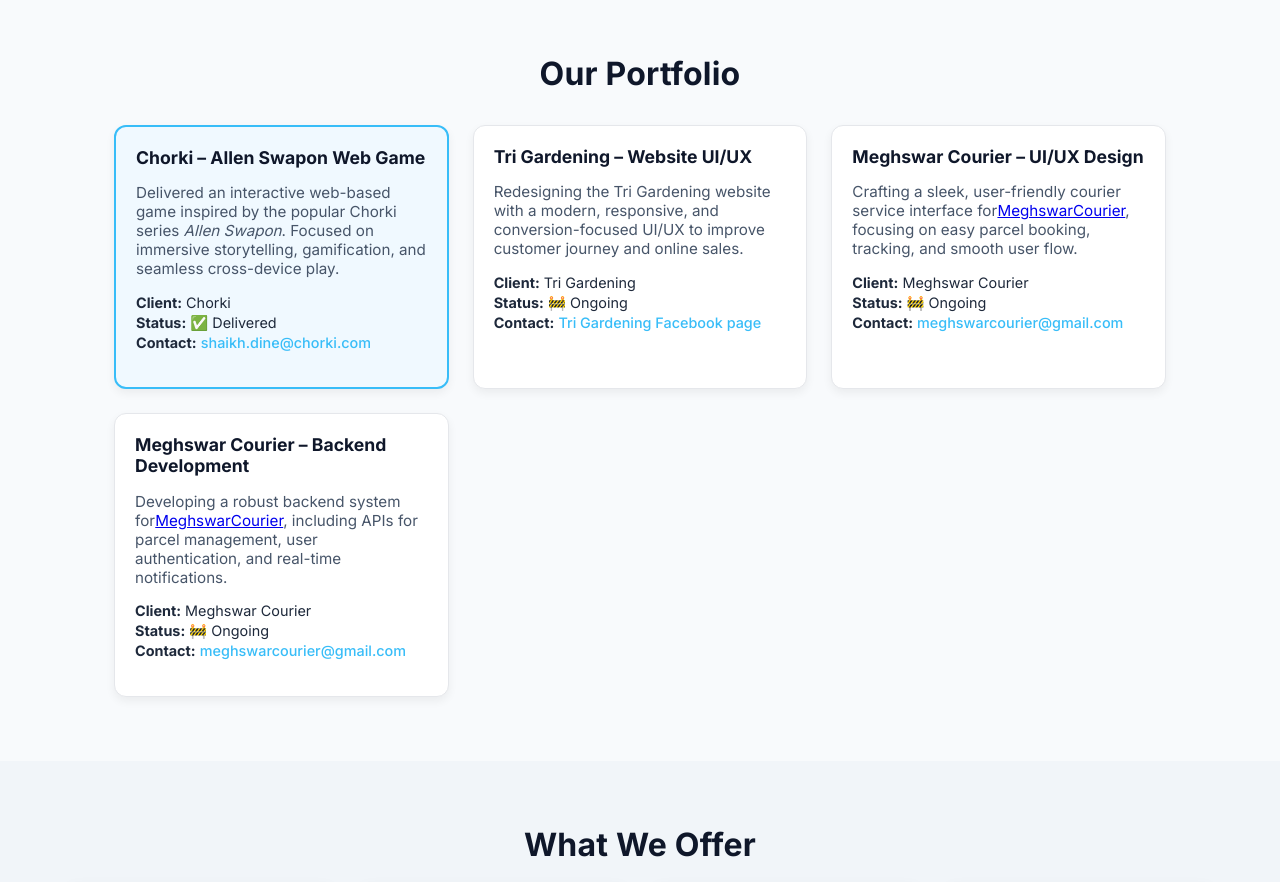
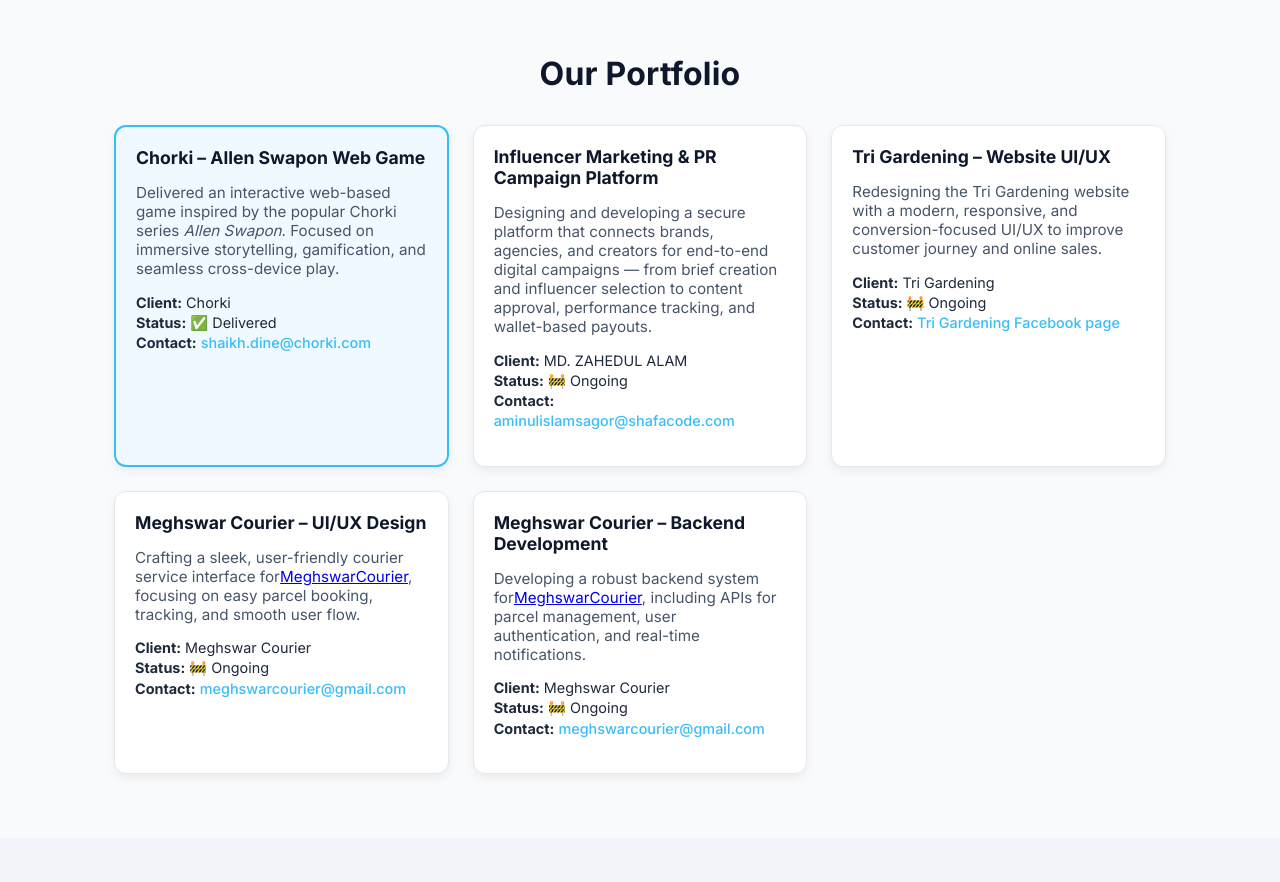
Before and after one commit to AminulSagor/shafacodeweb, a React (Create React App) app: page / in a window 1280 px wide. Shown: the part 560-1442 px from the top of the page. Built offline with nearby package versions, Linux system fonts and the light colour scheme.

Commit message:
Update portfolio and fix eslint warning

```diff
--- a/src/components/Header.jsx
+++ b/src/components/Header.jsx
@@ -1,10 +1,8 @@
 import { useState, useEffect, useRef } from "react";
 import { Link, NavLink } from "react-router-dom";
 import { HashLink } from "react-router-hash-link";
-import { FaWhatsapp, FaFacebookF, FaLinkedinIn } from "react-icons/fa";
 import "./HeaderFooter.css";
 
-// ...
 export default function Header() {
   const [open, setOpen] = useState(false);
   const menuRef = useRef(null);
@@ -16,7 +14,9 @@ export default function Header() {
   }, []);
 
   useEffect(() => {
-    const onKey = (e) => e.key === "Escape" && setOpen(false);
+    const onKey = (e) => {
+      if (e.key === "Escape") setOpen(false);
+    };
     document.addEventListener("keydown", onKey);
     return () => document.removeEventListener("keydown", onKey);
   }, []);
@@ -24,9 +24,10 @@ export default function Header() {
   useEffect(() => {
     const onClick = (e) => {
       if (!open) return;
-      // 👇 Ignore clicks on the toggle button
       if (e.target.closest(".menu-toggle")) return;
-      if (menuRef.current && !menuRef.current.contains(e.target)) setOpen(false);
+      if (menuRef.current && !menuRef.current.contains(e.target)) {
+        setOpen(false);
+      }
     };
     document.addEventListener("click", onClick);
     return () => document.removeEventListener("click", onClick);
@@ -36,18 +37,20 @@ export default function Header() {
     <header className="header">
       <div className="container header-inner">
         <Link to="/" className="logo-link">
-          <img src="/assets/logo/logo.png" alt="ShafaCode Logo" className="logo-img" />
+          <img
+            src="/assets/logo/logo.png"
+            alt="ShafaCode Logo"
+            className="logo-img"
+          />
           <span className="logo-text">ShafaCode</span>
         </Link>
 
-        {/* Burger */}
-        {/* Burger */}
         <button
           className="menu-toggle"
           aria-label={open ? "Close menu" : "Open menu"}
           aria-expanded={open}
           aria-controls="primary-navigation"
-  onClick={() => setOpen(v => !v)}
+          onClick={() => setOpen((v) => !v)}
         >
           <span className="menu-icon" aria-hidden="true" />
         </button>
@@ -57,19 +60,39 @@ export default function Header() {
           className={`nav-center ${open ? "open" : ""}`}
           ref={menuRef}
         >
-  <ul className="nav-links" role="list">
-    <li><NavLink to="/" end className={({ isActive }) => (isActive ? "active" : "")}>Home</NavLink></li>
-    <li><HashLink smooth to="/#services" className="hash-link">Services</HashLink></li>
-    <li><HashLink smooth to="/#portfolio" className="hash-link">Portfolio</HashLink></li>
-    <li><HashLink smooth to="/#contact" className="hash-link">Contact</HashLink></li>
+          <ul className="nav-links">
+            <li>
+              <NavLink
+                to="/"
+                end
+                className={({ isActive }) => (isActive ? "active" : "")}
+              >
+                Home
+              </NavLink>
+            </li>
+            <li>
+              <HashLink smooth to="/#services" className="hash-link">
+                Services
+              </HashLink>
+            </li>
+            <li>
+              <HashLink smooth to="/#portfolio" className="hash-link">
+                Portfolio
+              </HashLink>
+            </li>
+            <li>
+              <HashLink smooth to="/#contact" className="hash-link">
+                Contact
+              </HashLink>
+            </li>
           </ul>
         </nav>
 
-
-
         <div className="header-contact">
           <span className="call-label">Call Us:</span>
-          <a href="tel:+8801540233587" className="phone">+8801540233587</a>
+          <a href="tel:+8801540233587" className="phone">
+            +8801540233587
+          </a>
         </div>
       </div>
     </header>
--- a/src/pages/Home.jsx
+++ b/src/pages/Home.jsx
@@ -1,4 +1,3 @@
-import { Link } from "react-router-dom";
 import Header from "../components/Header";
 import Footer from "../components/Footer";
 import "./Home.css";
@@ -76,6 +75,24 @@ export default function Home() {
                   <strong>Contact:</strong> <a href="mailto:shaikh.dine@chorki.com">shaikh.dine@chorki.com</a>
                 </p>
               </article>
+
+                            <article className="portfolio-card">
+                <h3>Influencer Marketing & PR Campaign Platform</h3>
+                <p className="description">
+                  Designing and developing a secure platform that connects brands, agencies, and creators
+                  for end-to-end digital campaigns — from brief creation and influencer selection to
+                  content approval, performance tracking, and wallet-based payouts.
+                </p>
+                <p className="client-contact">
+                  <strong>Client:</strong> MD. ZAHEDUL ALAM<br />
+                   <strong>Status:</strong> 🚧 Ongoing<br />
+                  <strong>Contact:</strong>{" "}
+                  <a href="mailto:aminulislamsagor@shafacode.com">
+                    aminulislamsagor@shafacode.com
+                  </a>
+                </p>
+              </article>
+
 
               {/* Ongoing Project 1 */}
               <article className="portfolio-card">
```
Lines whose indentation alone changed are shown as unchanged.
